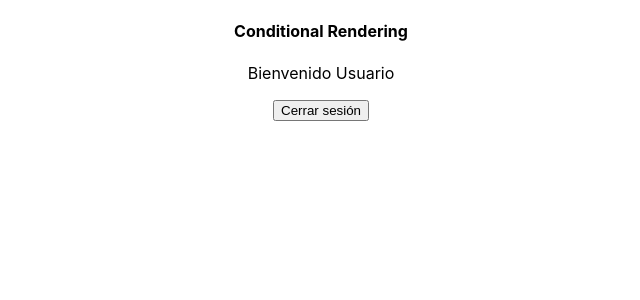
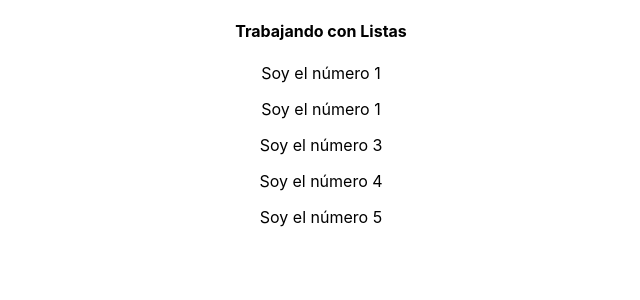
Before and after one commit to FennerEduardo/BeginReact, a React (Create React App) app: page / in a window 1280 px wide. Shown: the top 300 px of the page, without its empty margins (319-959 px from the left). Built offline with nearby package versions, Linux system fonts and the light colour scheme.

Commit message:
:fire: Itering Arrays

```diff
--- a/src/App.js
+++ b/src/App.js
@@ -1,13 +1,15 @@
 import './App.css';
 import React, { Component } from 'react';
-import ConditionalSection from './sections/conditional';
-
 
 class App extends Component {
   render() {
+    const numbers = [1, 1, 3, 4, 5]
     return (
       <div className="App">
-      <ConditionalSection />
+        <h4>Trabajando con Listas</h4>
+        {numbers.map((number, index) => {
+          return <p key={index}>Soy el número {number}</p>
+        })}
       </div>
     );
   }
```
